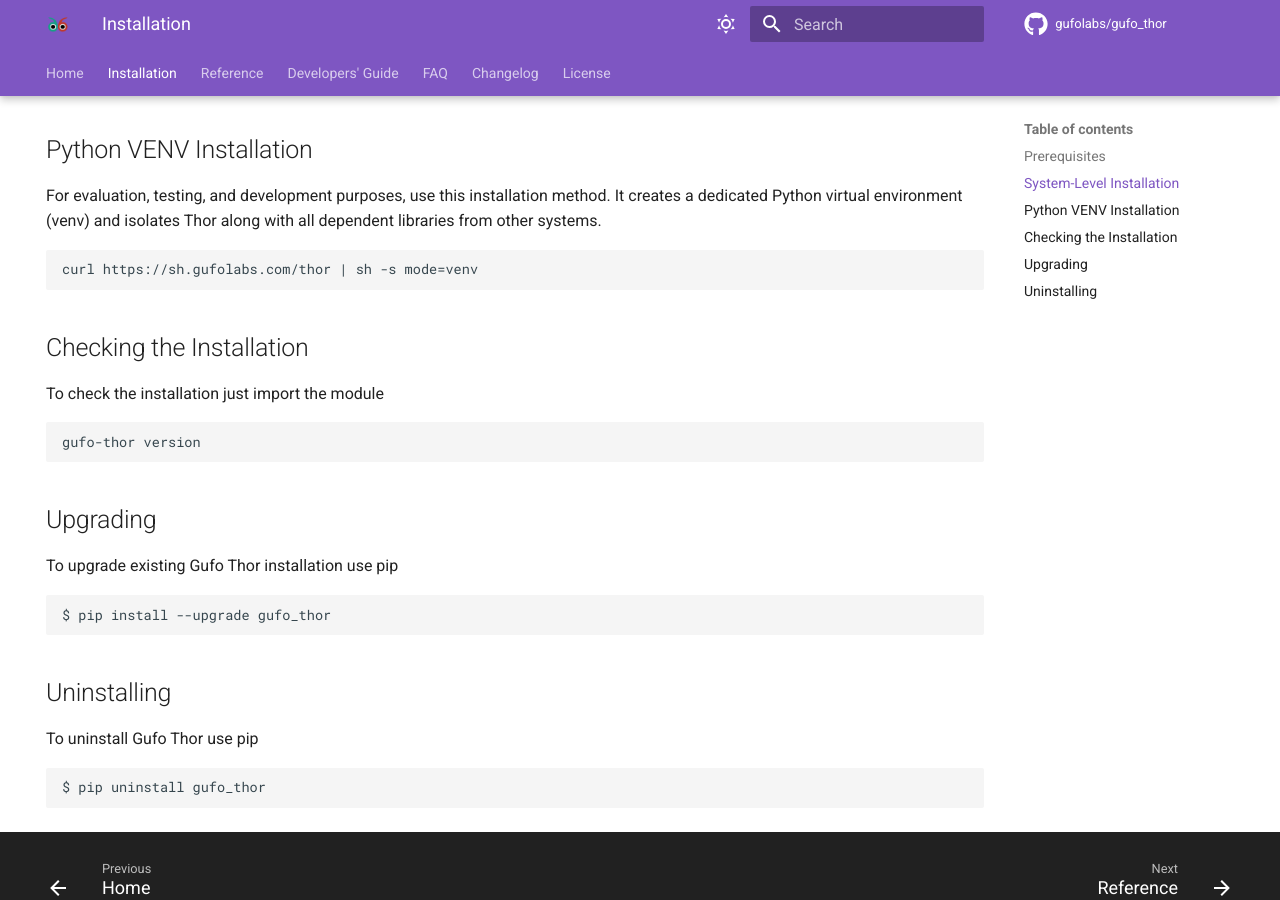
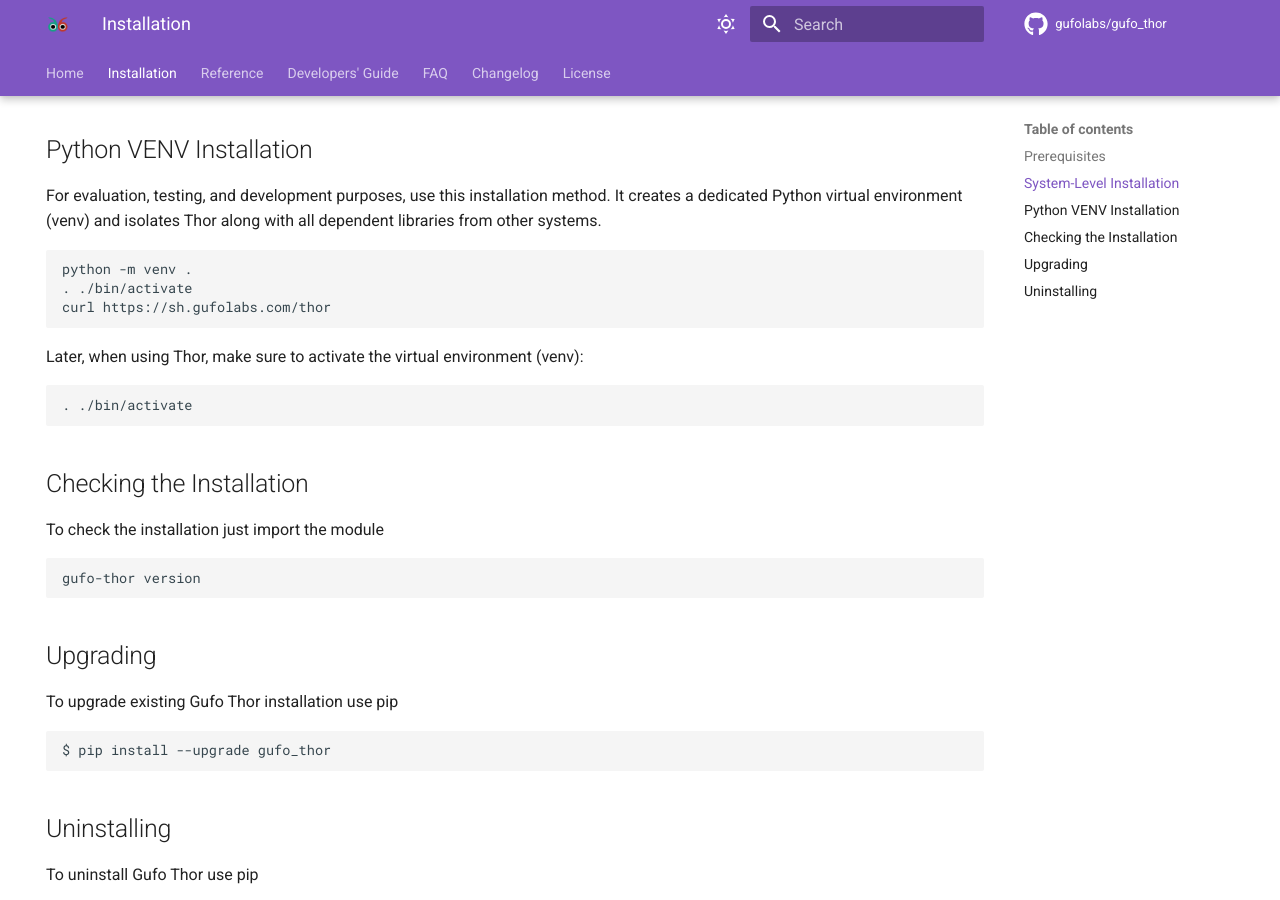
Before and after one commit to gufolabs/gufo_thor, an MkDocs documentation site: the page built from docs/installation.md, in a window 1280 px wide and 900 px high, scrolled down 494 px. Built offline with MkDocs 1.6.1 and Material for MkDocs 9.7.7, drawn with Linux system fonts in a browser that asks for light colours; comment, search, counter and statistics services are not loaded.

Commit message:
Describe venv mode

````diff
--- a/docs/installation.md
+++ b/docs/installation.md
@@ -26,7 +26,15 @@
 with all dependent libraries from other systems.
 
 ```
-curl https://sh.gufolabs.com/thor | sh -s mode=venv
+python -m venv .
+. ./bin/activate
+curl https://sh.gufolabs.com/thor
+```
+
+Later, when using Thor, make sure to activate the virtual environment (venv):
+
+```
+. ./bin/activate
 ```
 
 ## Checking the Installation
````
Also changed, not shown: README.md (+6 -1 lines), docs/index.md (+6 -1 lines).
